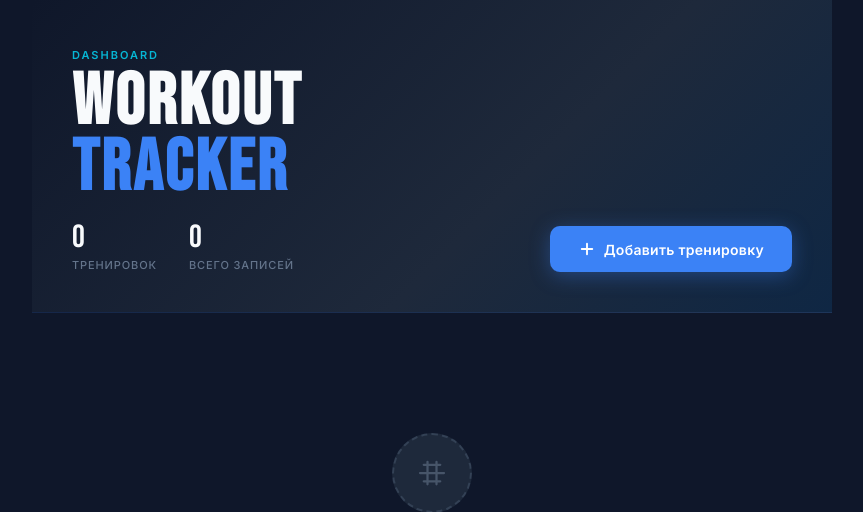
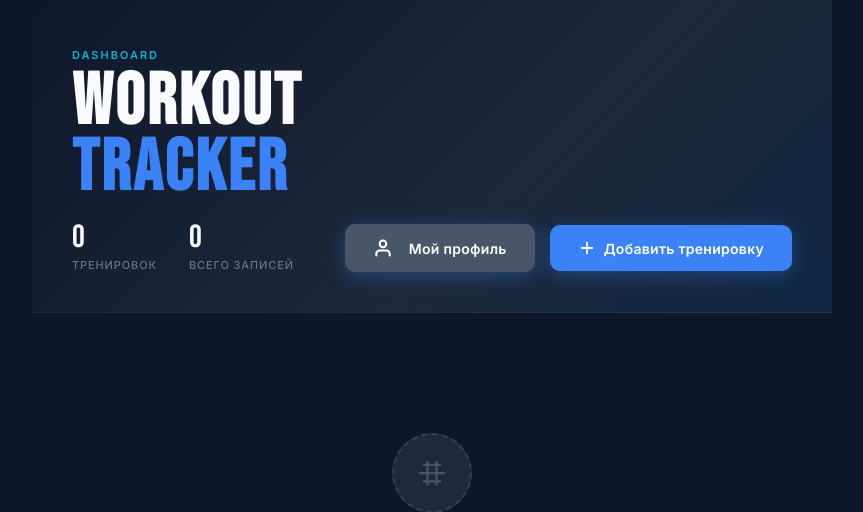
Before and after one commit to HaoKann/workout-tracker-django, a Django app: page / in a window 1280 px wide. Shown: the top 512 px of the page, without its empty margins (208-1071 px from the left). Run offline with Django 5.2, Linux system fonts and the light colour scheme; data that the repository does not hold is empty.

Commit message:
added profile page

```diff
--- a/workouts/templates/workouts/main.html
+++ b/workouts/templates/workouts/main.html
@@ -26,12 +26,23 @@
     </div>
   </div>
 
+  <div style="display: flex; gap: 15px; align-items: center;">
+    <a href="{% url 'profile' %}" class="wt-add-btn" style="background-color: #4a5568;">
+      <svg viewBox="0 0 24 24" fill="none" stroke="currentColor" stroke-width="2.5" stroke-linecap="round" stroke-linejoin="round" style="width: 20px; height: 20px; margin-right: 8px;">
+        <path d="M20 21v-2a4 4 0 0 0-4-4H8a4 4 0 0 0-4 4v2"></path>
+        <circle cx="12" cy="7" r="4"></circle>
+      </svg>
+      Мой профиль
+    </a>
+
     <a href="{% url 'workout_create' %}" class="wt-add-btn">
       <svg viewBox="0 0 24 24" fill="none" stroke="currentColor" stroke-width="2.5" stroke-linecap="round" stroke-linejoin="round">
         <line x1="12" y1="5" x2="12" y2="19"/><line x1="5" y1="12" x2="19" y2="12"/>
       </svg>
       Добавить тренировку
     </a>
+  </div>
+</div>
 </div>
 
 <!-- MAIN -->
```
Also changed, not shown: 1 other file. Lines whose indentation alone changed are shown as unchanged.
